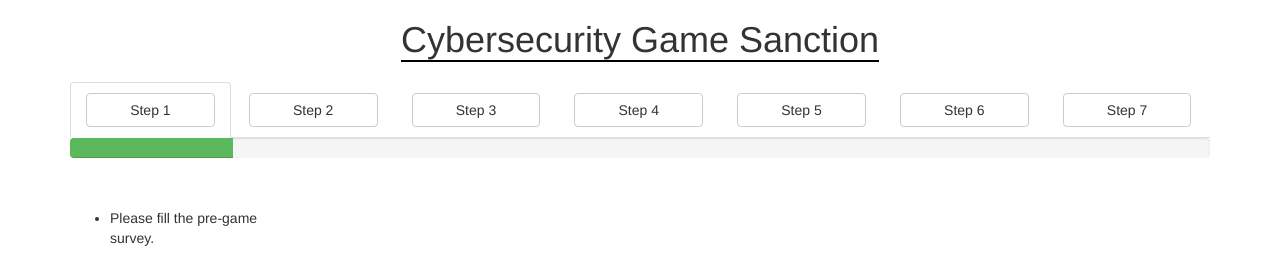
After one commit to shubham2892/Sanction-security-game, a Django app: template Game/templates/onboaring_tabular.html in a window 1280 px wide. The commit adds this page. Shown: the top 265 px of the page. Run offline with Django 3.2, Linux system fonts and the light colour scheme; the template is opened without the code that fills it, so the values that code supplies are empty; some libraries are stand-ins or nearby versions.

Commit message:
onboarding page changed

```diff
--- /dev/null
+++ b/Game/static/css/onboarding_tabular.css
@@ -0,0 +1,46 @@
+h1 {
+  border-bottom:2px solid #000;
+  display:inline-block!important;
+}
+
+.text-center {
+  text-align: center;
+}
+li {
+  width:14.28%;
+}
+button {
+  /* display: inline; */
+  width: 100%;
+}
+
+.orange-active:hover {
+  background-color: rgba(255,183,0,1)!important;
+}
+
+.orange-active:active {
+  background-color: rgba(255,183,0,1)!important;
+}
+
+.tab-pane {
+  padding: 30px 0;
+  /* height: 250px; */
+}
+
+.tab-pane p {
+  width: 50%;
+  padding: 0px 50px;
+  float: left;
+  /* vertical-align: middle; */
+  /* display:table-cell; */
+  /* position: relative; */
+  /* top:50%; */
+  /* transform:translateY(-50%); */
+}
+
+.tab-pane img {
+  /* display: inline-block; */
+  /* float: right; */
+  width: 40%;
+
+}
--- /dev/null
+++ b/Game/static/js/onboarding_tabular.js
@@ -0,0 +1,57 @@
+!function ($) {
+
+    "use strict";
+
+    // PROGRESSBAR CLASS DEFINITION
+    // ============================
+
+    var Progressbar = function (element) {
+        this.$element = $(element);
+
+    }
+
+    Progressbar.prototype.update = function (value) {
+        var $div = this.$element.find('div');
+        var $span = $div.find('span');
+        $div.attr('aria-valuenow', value);
+        $div.css('width', value + '%');
+        $span.text(value + '% Complete');
+    }
+
+    Progressbar.prototype.finish = function () {
+        this.update(100);
+    }
+
+    Progressbar.prototype.reset = function () {
+        this.update(0);
+    }
+
+    // PROGRESSBAR PLUGIN DEFINITION
+    // =============================
+
+    $.fn.progressbar = function (option) {
+        return this.each(function () {
+            var $this = $(this),
+                data = $this.data('jbl.progressbar');
+
+            if (!data) $this.data('jbl.progressbar', (data = new Progressbar(this)));
+            if (typeof option == 'string') data[option]();
+            if (typeof option == 'number') data.update(option);
+
+        })
+    };
+
+    // PROGRESSBAR DATA-API
+    // ====================
+
+    $(document).on('click', '[data-toggle="progressbar"]', function (e) {
+        var $this = $(this);
+        var $target = $($this.data('target'));
+        var value = $this.data('value');
+
+        e.preventDefault();
+
+        $target.progressbar(value);
+    });
+
+}(window.jQuery);
--- a/Game/templates/onboarding_1.html
+++ b/Game/templates/onboarding_1.html
@@ -20,13 +20,14 @@
         </li>
 
         <li>
-            Watch the demo video:<br>
+            Please watch the demo video carefully. The game has a lot of different elements, and its important that to
+            </br> understand to play the game effectively.
             <iframe width="560" height="315" src="https://www.youtube.com/embed/9beILDbkGFU?rel=0" frameborder="0"
                     allowfullscreen></iframe>
         </li>
 
         <li>
-            Play the demo game:
+            Utilise the demo game to understand how the game works.
             <a href="{{ demo_game_url }}" target="_blank">Start</a>
         </li>
         <li>
--- /dev/null
+++ b/Game/templates/onboaring_tabular.html
@@ -0,0 +1,212 @@
+<html>
+<head>
+    <title>Bootstrap Progress Bar</title>
+    <link rel="stylesheet" href="https://netdna.bootstrapcdn.com/bootstrap/3.0.0/css/bootstrap.min.css">
+    <link rel="stylesheet" href="../static/css/onboarding_tabular.css">
+
+</head>
+<body>
+<div class="container">
+    <div class="text-center">
+        <h1>Cybersecurity Game Sanction</h1>
+    </div>
+    <p class="text-center"></p>
+    <p class="text-center">
+    <ul class="nav nav-tabs" role="tablist">
+
+        <li role="presentation"><a href="#tab1" aria-controls="bravo" role="tab" data-toggle="tab">
+            <button data-toggle="progressbar" data-target="#myProgressbar" data-value="14.28" id="firstButton"
+                    class="btn btn-default orange-active">
+                Step 1
+            </button>
+        </a></li>
+
+        <li role="presentation"><a href="#tab2" aria-controls="matrix" role="tab" data-toggle="tab">
+            <button data-toggle="progressbar" data-target="#myProgressbar" data-value="28.56"
+                    class="btn btn-default orange-active">
+                Step 2
+            </button>
+        </a></li>
+
+        <li role="presentation"><a href="#tab3" aria-controls="technica" role="tab" data-toggle="tab">
+            <button data-toggle="progressbar" data-target="#myProgressbar" data-value="42.84"
+                    class="btn btn-default orange-active">
+                Step 3
+            </button>
+        </a></li>
+
+        <li role="presentation"><a href="#tab4" aria-controls="rw4" role="tab" data-toggle="tab">
+            <button data-toggle="progressbar" data-target="#myProgressbar" data-value="57.12"
+                    class="btn btn-default orange-active">
+                Step 4
+            </button>
+        </a></li>
+
+
+        <li role="presentation"><a href="#tab5" aria-controls="podhod5" role="tab" data-toggle="tab">
+            <button data-toggle="progressbar" data-target="#myProgressbar" data-value="71.4"
+                    class="btn btn-default orange-active">
+                Step 5
+            </button>
+        </a></li>
+
+
+        <li role="presentation"><a href="#tab6" aria-controls="podhod5" role="tab" data-toggle="tab">
+            <button data-toggle="progressbar" data-target="#myProgressbar" data-value="85.86"
+                    class="btn btn-default orange-active">
+                Step 6
+            </button>
+        </a></li>
+
+
+        <li role="presentation"><a href="#tab7" aria-controls="podhod5" role="tab" data-toggle="tab">
+            <button data-toggle="progressbar" data-target="#myProgressbar" data-value="100"
+                    class="btn btn-default orange-active">
+                Step 7
+            </button>
+        </a></li>
+
+    </ul>
+
+    <div id="myProgressbar" class="progress">
+        <div class="progress-bar progress-bar-success" role="progressbar" aria-valuenow="14.28" aria-valuemin="0"
+             aria-valuemax="100" style="width: 0%;">
+            <span class="sr-only">0% progress</span>
+        </div>
+    </div>
+
+    <div class="tab-content">
+        <div role="tabpanel" class="tab-pane" id="tab1">
+            <ul>
+                {% if game_chat_link %}
+                    <li> Join the <a href="{{ game_chat_link }}">chat </a> and say Hello!. This will acknowledge your
+                        presence to the admin. This chat will
+                        used by admin for coordination among all the players.
+                    </li>
+                {% endif %}
+                <li>
+                    Please fill the pre-game survey.<br/> <br/>
+                    <iframe src="https://docs.google.com/forms/d/e/1FAIpQLSdIlvX1xnzjZOESVsETGvyIsYqTsc-8layvgD9ZK3Vt3lvirw/viewform?embedded=true"
+                            width="760" height="500" frameborder="0" marginheight="0" marginwidth="0">Loading...
+                    </iframe>
+                </li>
+            </ul>
+
+        </div>
+
+
+        <div role="tabpanel" class="tab-pane" id="tab2">
+            <p>
+
+                Please watch the demo video carefully. The game has a lot of different elements, and its important to
+                understand these elements to play the game effectively. Feel free to watch the video or some parts of it
+                again, in case it is not clear.<br/>
+
+            </p>
+
+            <iframe width="560" height="315" src="https://www.youtube.com/embed/9beILDbkGFU?rel=0" frameborder="0"
+                    allowfullscreen></iframe>
+        </div>
+
+
+        <div role="tabpanel" class="tab-pane" id="tab3">
+            <p>
+
+                This is a demo round to familiarize yourself with the game. Feel free to play around and try out
+                different parts of the game in this round.
+                The demo game will be of 25 rounds. Do not click on resource or security task multiple times. Your move
+                will
+                be registered after clicking once and you will get a notification of "Response Recorded".
+                In case you face any technical problem, communicate the same to the game
+                admin over the chat. In most cases, simply refreshing the web page will work.
+            </p>
+
+            <a href="{{ demo_game_url }}" target="_blank">Start the Demo</a>
+        </div>
+
+
+        <div role="tabpanel" class="tab-pane" id="tab4">
+            <p>
+
+                This game will be of 40 rounds.
+                In this game, manager will individual sanction(punish) the player who fails to finish the security tasks
+                on
+                time.
+                In case manager decides to sanction, there will be a notification regarding the same in Announcement
+                section
+                on the right side. For the rounds a player is sanctioned he/she can click on pass button and nothing
+                else.
+            </p>
+
+
+            <a href="{{ game_url_1 }}" target="_blank">Game 1</a>
+
+
+        </div>
+
+        <div role="tabpanel" class="tab-pane" id="tab5">
+            <p>
+
+                This game will be of 40 rounds.
+                In this game, manager will individual sanction(punish) the player who fails to finish the security tasks
+                on
+                time.
+                In case manager decides to sanction, there will be a notification regarding the same in Announcement
+                section
+                on the right side. For the rounds a player is sanctioned he/she can click on pass button and nothing
+                else.
+            </p>
+
+            <a href="{{ game_url_2 }}" target="_blank">Game 2</a>
+
+        </div>
+
+        <div role="tabpanel" class="tab-pane" id="tab6">
+            <p>
+
+                This game will be of 40 rounds.
+                In this game, manager will group sanction(punish) all the players even if one player fails to finish the
+                security tasks on time. One way to ensure that your peers complete the security task on time is to
+                utilise "Peer Sanction".
+
+                In case manager decides to sanction, there will be a notification regarding the same in Announcement
+                section on the right side. For the rounds a player is sanctioned he/she can click only on pass button.
+            </p>
+
+            <a href="{{ game_url_3 }}" target="_blank">Game 3</a>
+
+
+        </div>
+
+
+        <div role="tabpanel" class="tab-pane" id="tab7">
+            <p>
+
+                Please complete the post game survey below. After completing the survey, you will be shown a code. Enter
+                the code in the mTurk HIT and finish it.
+            </p>
+
+            <iframe src="https://docs.google.com/forms/d/e/1FAIpQLSeMFtLPDUttdScl2qpE2C10hfIJvU48pcAha4epHC9nUPc4CQ/viewform?embedded=true"
+                    width="760" height="500" frameborder="0" marginheight="0" marginwidth="0">Loading...
+            </iframe>
+
+        </div>
+
+    </div>
+
+
+</div>
+
+<script src="https://code.jquery.com/jquery.js"></script>
+<script src="https://netdna.bootstrapcdn.com/bootstrap/3.0.0/js/bootstrap.min.js"></script>
+<script src="../static/js/onboarding_tabular.js"></script>
+
+<script type="text/javascript">
+    $(function () {
+        $('[data-toggle="tooltip"]').tooltip()
+        document.getElementById("firstButton").click();
+
+    })
+</script>
+</body>
+</html>
--- a/Game/views.py
+++ b/Game/views.py
@@ -63,7 +63,7 @@ class OnboardingView(TemplateView):
 
 
 class GameFlowView(TemplateView):
-    template_name = "onboarding_1.html"
+    template_name = "onboaring_tabular.html"
 
     def get_context_data(self, **kwargs):
         context = super(GameFlowView, self).get_context_data(**kwargs)
@@ -82,6 +82,7 @@ class GameFlowView(TemplateView):
         context['game_url_1'] = game_url_1
         context['game_url_2'] = game_url_2
         context['game_url_3'] = ganme_url_3
+        context['game_chat_link'] = game_set.chat_link
 
         return context
 
```
Also changed, not shown: Game/models.py (+9 -17 lines), Game/templates/test_file.html (added, +31 -0 lines), Game/migrations/0016_gamesets.py (added), Game/migrations/0017_gamesets_chat_link.py (added), 6 other files.
